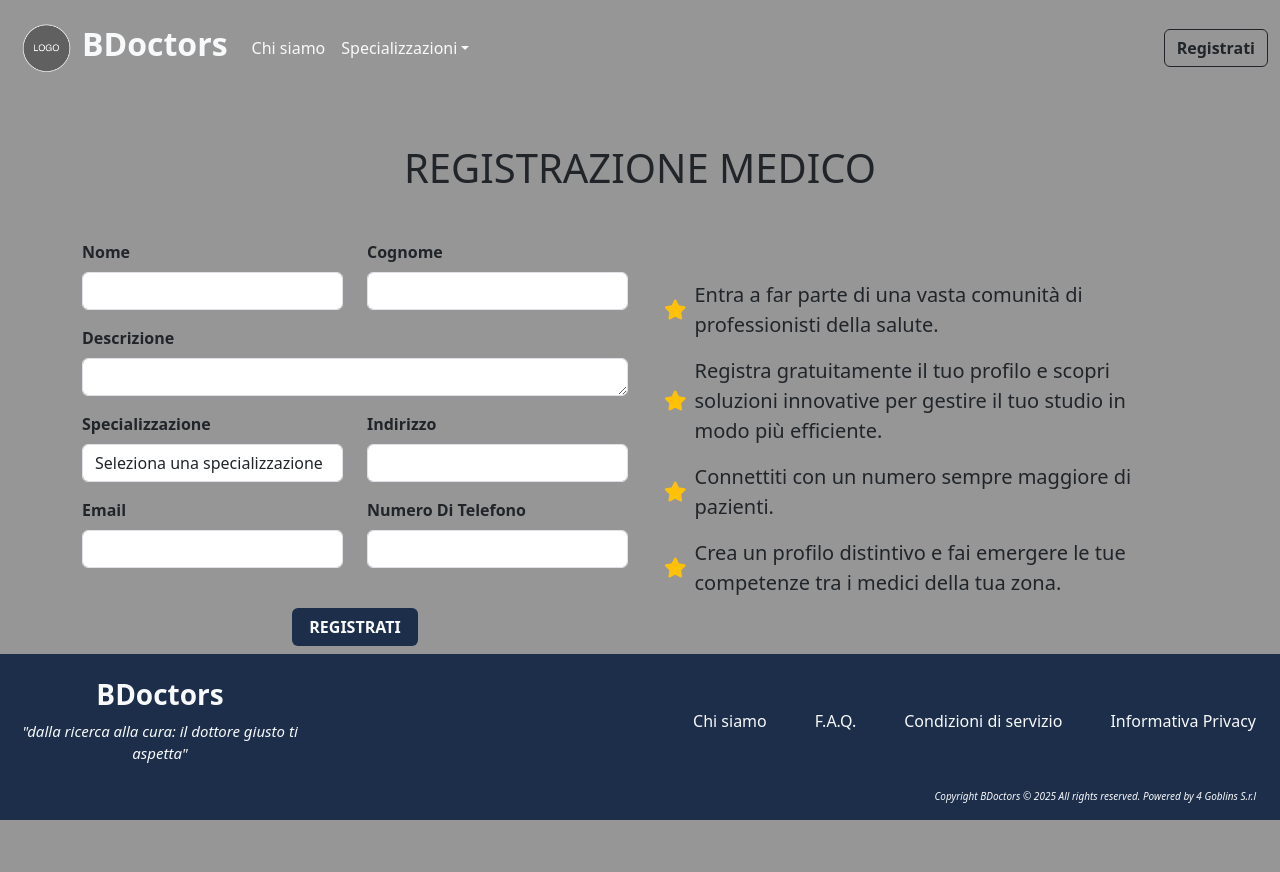
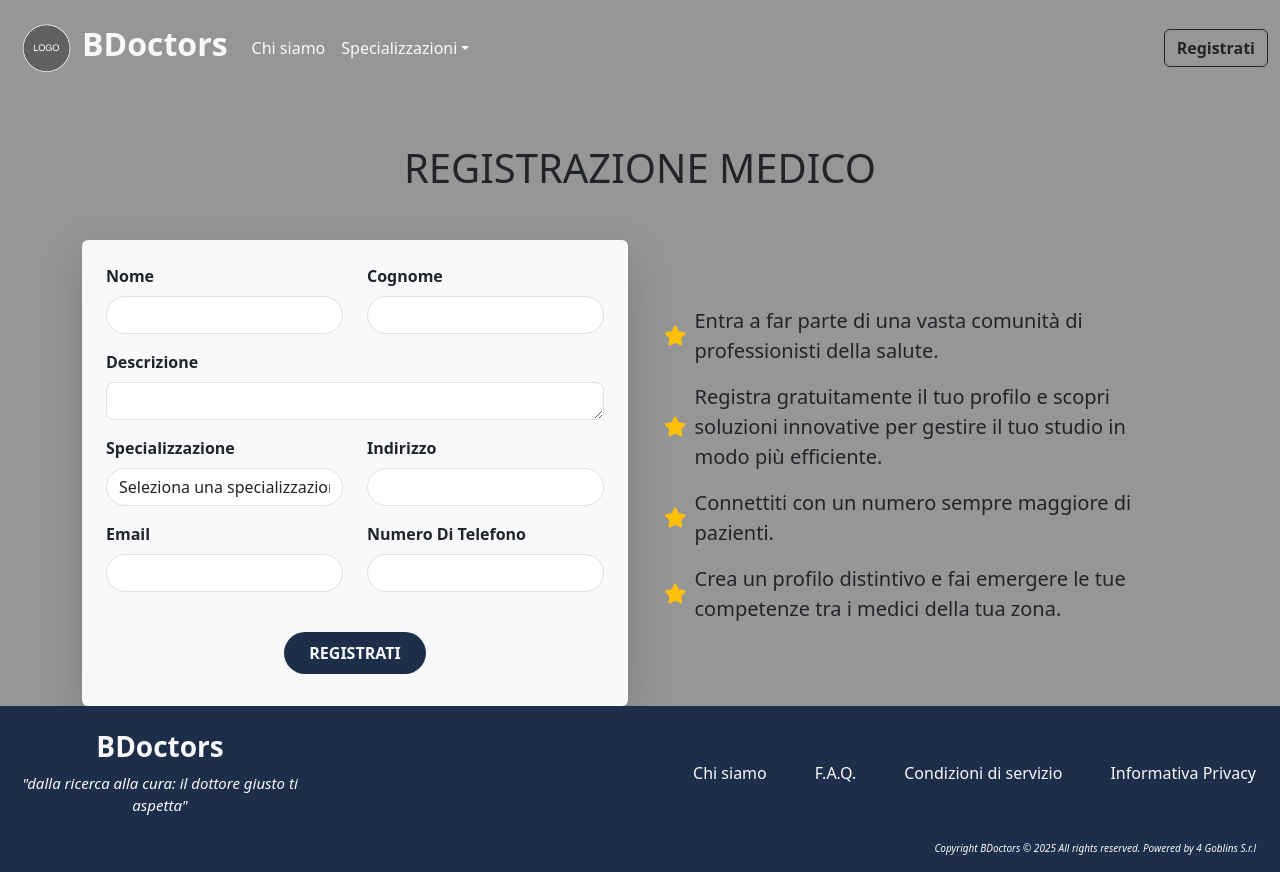
Before and after one commit to DanielaEsposito/doctors-frontend, a React (Vite) app: page /registration in a window 1280 px wide. Before the commit the page ends 820 px from the top, so only its background shows below. Built offline with nearby package versions, Linux system fonts and the light colour scheme.

Commit message:
modify style registration page

```diff
--- a/src/pages/RegistrationPage.jsx
+++ b/src/pages/RegistrationPage.jsx
@@ -44,7 +44,10 @@ const RegistrationForm = () => {
       <div className="row">
         {/* Colonna di sinistra */}
         <div className="col-12 col-lg-6">
-          <form onSubmit={handleSubmit}>
+          <form
+            onSubmit={handleSubmit}
+            className="bg-light p-4 rounded shadow-lg"
+          >
             <div className="row mb-3">
               {/* Nome */}
               <div className="col-12 col-md-6 mb-3">
@@ -53,7 +56,7 @@ const RegistrationForm = () => {
                 </label>
                 <input
                   type="text"
-                  className="form-control"
+                  className="form-control rounded-pill"
                   id="name"
                   name="name"
                   value={formData.name}
@@ -69,7 +72,7 @@ const RegistrationForm = () => {
                 </label>
                 <input
                   type="text"
-                  className="form-control"
+                  className="form-control rounded-pill"
                   id="surname"
                   name="surname"
                   value={formData.surname}
@@ -84,7 +87,7 @@ const RegistrationForm = () => {
                   Descrizione
                 </label>
                 <textarea
-                  className="form-control"
+                  className="form-control rounded-3"
                   id="description"
                   name="description"
                   value={formData.description}
@@ -100,7 +103,7 @@ const RegistrationForm = () => {
                   Specializzazione
                 </label>
                 <select
-                  className="form-control"
+                  className="form-control rounded-pill"
                   id="specialty"
                   name="specialty"
                   value={formData.specialty}
@@ -123,7 +126,7 @@ const RegistrationForm = () => {
                 </label>
                 <input
                   type="text"
-                  className="form-control"
+                  className="form-control rounded-pill"
                   id="address"
                   name="address"
                   value={formData.address}
@@ -139,7 +142,7 @@ const RegistrationForm = () => {
                 </label>
                 <input
                   type="email"
-                  className="form-control"
+                  className="form-control rounded-pill"
                   id="email"
                   name="email"
                   value={formData.email}
@@ -155,7 +158,7 @@ const RegistrationForm = () => {
                 </label>
                 <input
                   type="tel"
-                  className="form-control"
+                  className="form-control rounded-pill"
                   id="phone_number"
                   name="phone_number"
                   value={formData.phone_number}
@@ -169,7 +172,7 @@ const RegistrationForm = () => {
             <div className="text-center">
               <button
                 type="submit"
-                className="btn btn-custom fw-semibold d-inline-block mb-2 px-3"
+                className="btn btn-custom fw-semibold d-inline-block mb-2 px-4 py-2 rounded-pill transition-all hover-shadow"
               >
                 REGISTRATI
               </button>
```
